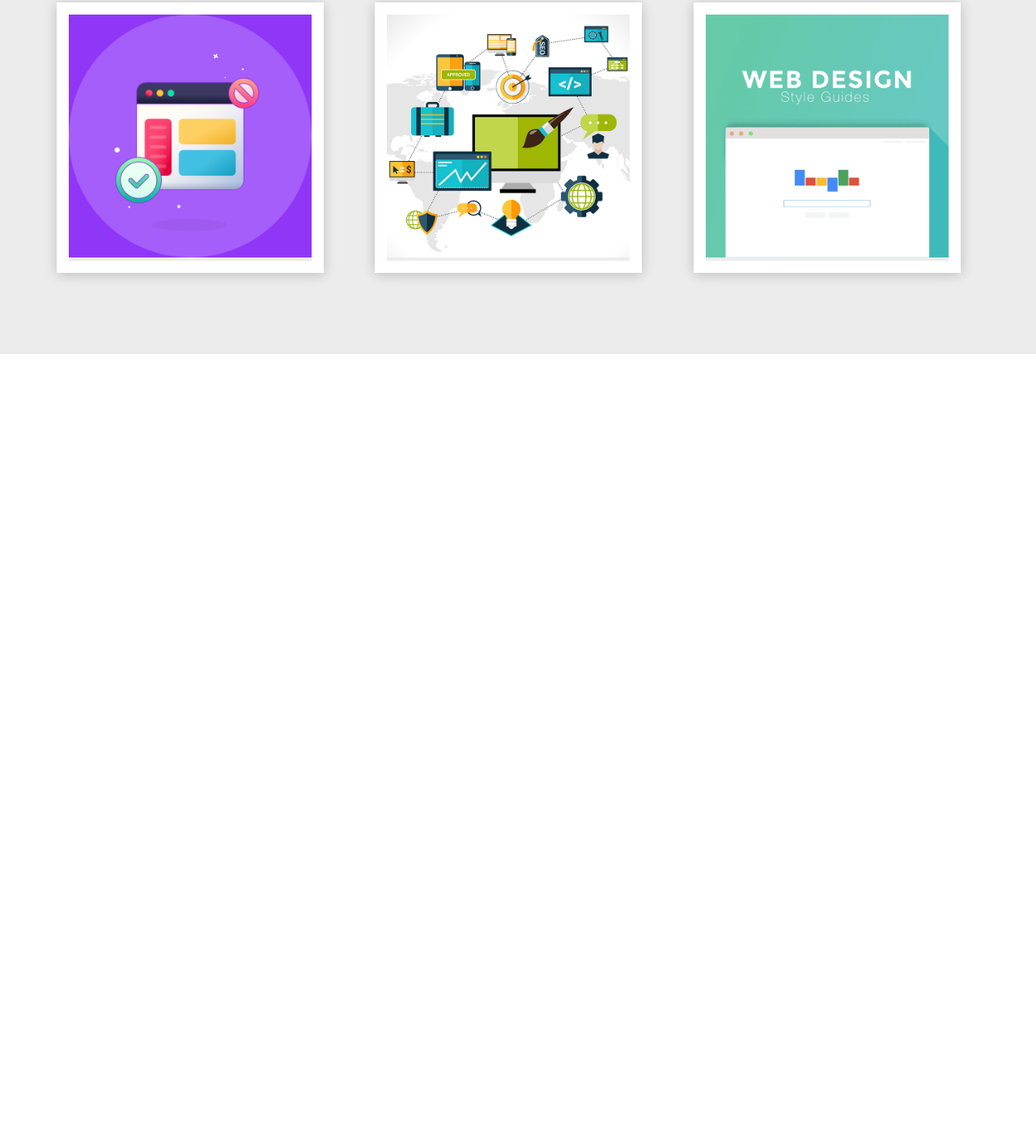
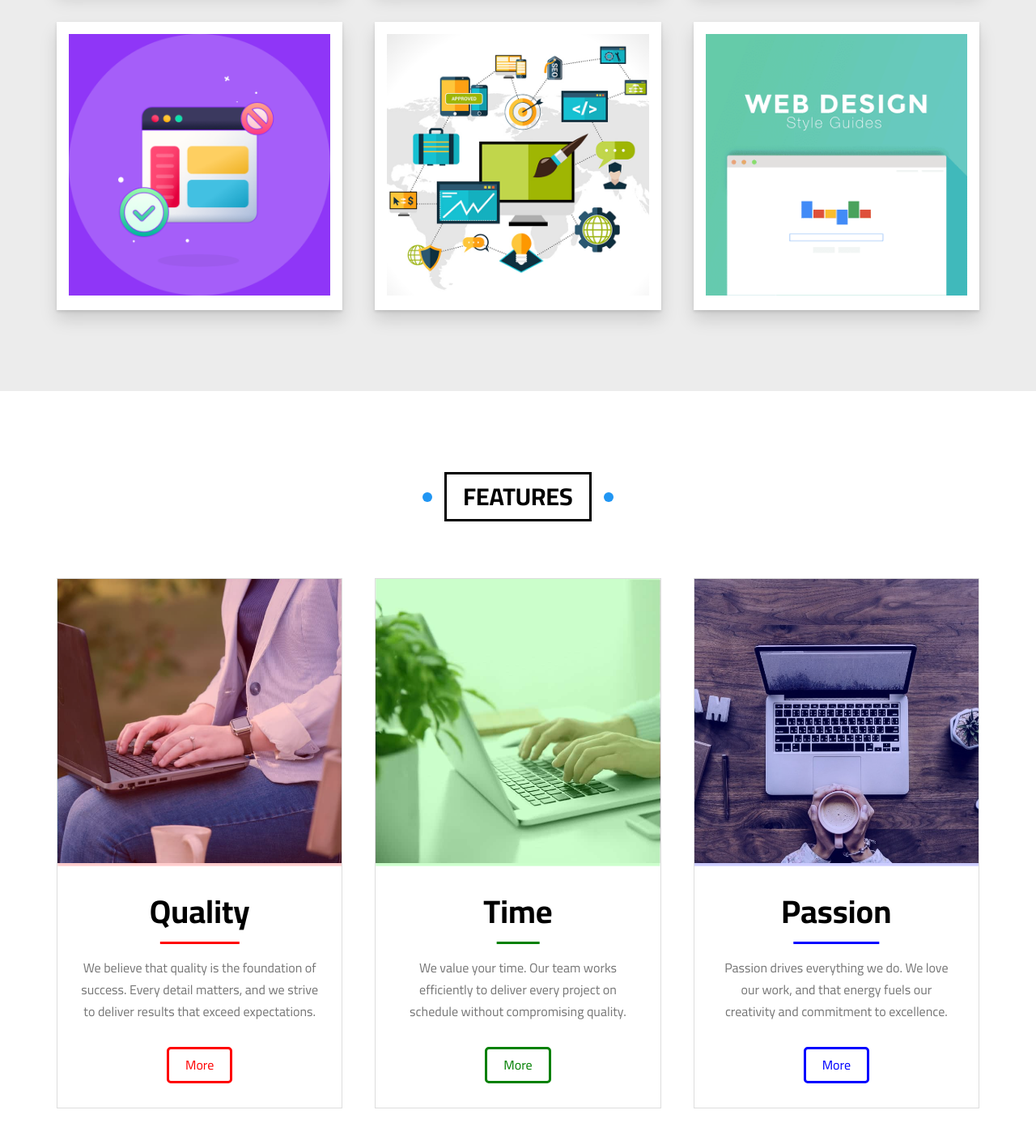
Before and after one commit to ALSultan404/My_Own_Website, a plain HTML site: page index.html in a window 1280 px wide. Shown: the part 2551-3959 px from the top of the page at 81% size. Before the commit the page ends 2988 px from the top, so only its background shows below. Drawn offline with Linux system fonts and the light colour scheme.

Commit message:
Added More Sections

```diff
--- a/CSS/alsultan.css
+++ b/CSS/alsultan.css
@@ -9,6 +9,7 @@
     --main-color-alt: #1787e0;
     --main-transition: 0.3s;
     --section-padding: 100px;
+    --section-background: #ECECEC;
 }
 html {
     scroll-behavior: smooth;
@@ -250,7 +251,7 @@ ul {
     top: -60px;
     width: 100%;
     height: 100%;
-    background-color: #ECECEC;
+    background-color: var(--section-background);
     z-index: -1;
     transform: skewY(-6deg);
     transform-origin: top left;
@@ -378,28 +379,173 @@ ul {
 .gallery {
     padding-top: var(--section-padding);
     padding-bottom: var(--section-padding);
-    background-color: #ECECEC;
+    background-color: var(--section-background);
 }
 .gallery .container {
     display: grid;
     grid-template-columns: repeat(auto-fill, minmax(300px, 1fr));
     gap: 40px;
 }
-.gallery .image {
-    border: 15px solid white;
-    box-shadow: 0 2px 15px rgb(0 0 0 / 20%);
-    width: fit-content;
+.gallery .box {
+  padding: 15px;
+  background-color: white;
+  box-shadow: 0px 12px 20px 0px rgb(0 0 0 / 13%), 0px 2px 4px 0px rgb(0 0 0 / 12%);
+}
+.gallery .box .image {
+    position: relative;
     overflow: hidden;
 }
-.gallery .image img {
-    width: 300px;
+.gallery .box .image::before {
+    content: "";
+    position: absolute;
+    top: 50%;
+    left: 50%;
+    transform: translate(-50%, -50%);
+    background-color: rgb(255, 255, 255, 0.2);
+    width: 0;
+    height: 0;
+    opacity: 0;
+    z-index: 2;
+}
+.gallery .box .image:hover::before {
+    animation: flashing 0.7s;
+}
+.gallery .box .image img {
+    max-width: 100%;
     transition: var(--main-transition);
 }
-.gallery .image:hover img {
-    transform: scale(1.2, 1.2) rotate(6deg);
+.gallery .box .image:hover img {
+    transform: scale(1.2) rotate(6deg);
+}
+/* End Gallery */
+/* Start Features */
+.features {
+    padding-top: var(--section-padding);
+    padding-bottom: var(--section-padding);
+}
+.features .container {
+    display: grid;
+    grid-template-columns: repeat(auto-fill, minmax(300px, 1fr));
+    gap: 40px;
+}
+.features .box {
+    border: 1px solid #ddd;
+}
+.features .box .image img {
+    max-width: 100%;
     position: relative;
 }
-/* End Gallery */
+.features .box .image {
+    position: relative;
+    overflow: hidden;
+}
+.features .box.quality .image::before {
+    content: "";
+    position: absolute;
+    top: 50%;
+    left: 50%;
+    transform: translate(-50%, -50%);
+    background-color: rgb(255, 0, 0, 0.2);
+    width: 100%;
+    height: 100%;
+    z-index: 10;
+}
+.features .box.time .image::before {
+    content: "";
+    position: absolute;
+    top: 50%;
+    left: 50%;
+    transform: translate(-50%, -50%);
+    background-color: rgb(0, 255, 0, 0.2);
+    width: 100%;
+    height: 100%;
+    z-index: 10;
+}
+.features .box.passion .image::before {
+    content: "";
+    position: absolute;
+    top: 50%;
+    left: 50%;
+    transform: translate(-50%, -50%);
+    background-color: rgb(0, 0, 255, 0.2);
+    width: 100%;
+    height: 100%;
+    z-index: 10;
+}
+.features .box .info {
+    text-align: center;
+}
+.features .box .info h2 {
+    font-size: 40px;
+    position: relative;
+}
+.features .box.quality .info h2::before {
+    content: "";
+    position: absolute;
+    height: 3px;
+    background-color: red;
+    top: 60px;
+    left: 50%;
+    transform: translatex(-50%);
+    width: 28%;
+}
+.features .box.time .info h2::before {
+    content: "";
+    position: absolute;
+    height: 3px;
+    background-color: green;
+    top: 60px;
+    left: 50%;
+    transform: translatex(-50%);
+    width: 15%;
+}
+.features .box.passion .info h2::before {
+    content: "";
+    position: absolute;
+    height: 3px;
+    background-color: blue;
+    top: 60px;
+    left: 50%;
+    transform: translatex(-50%);
+    width: 30%;
+}
+.features .box .link-quality a {
+    text-align: center;
+    display: block;
+    margin: 30px auto;
+    color: red;
+    border: 3px solid red;
+    width: fit-content;
+    padding: 10px 20px;
+    border-radius: 5px;
+}
+.features .box .link-time a {
+    text-align: center;
+    display: block;
+    margin: 30px auto;
+    color: green;
+    border: 3px solid green;
+    width: fit-content;
+    padding: 10px 20px;
+    border-radius: 5px;
+}
+.features .box .link-passion a {
+    text-align: center;
+    display: block;
+    margin: 30px auto;
+    color: blue;
+    border: 3px solid blue;
+    width: fit-content;
+    padding: 10px 20px;
+    border-radius: 5px;
+}
+.features .box .info p {
+    color: #777;
+    line-height: 1.7;
+    width: 300px;
+    margin: 0 auto;
+}
+/* End Features */
 /* Start Animation */
 @keyframes up-and-down {
     0%,
@@ -455,9 +601,14 @@ ul {
         transform: translateX(10px);
     }
 }
-@keyframes fill-img{
-    {
-
+@keyframes flashing {
+    0%, 40% {
+        opacity: 1;
+    }
+    100% {
+        opacity: 0;
+        width: 200%;
+        height: 200%;
     }
 }
 /* End Animation */
--- a/index.html
+++ b/index.html
@@ -175,26 +175,81 @@
         <div class="gallery">
             <div class="main-title">gallery</div>
             <div class="container">
+                <div class="box">
                     <div class="image">
                         <img src="imgs/gallery-01.png" alt="">
                     </div>
+                </div>
+                <div class="box">
                     <div class="image">
                         <img src="imgs/gallery-02.png" alt="">
                     </div>
+                </div>
+                <div class="box">
                     <div class="image">
                         <img src="imgs/gallery-03.jpg" alt="">
                     </div>
+                </div>
+                <div class="box">
                     <div class="image">
                         <img src="imgs/gallery-04.png" alt="">
                     </div>
+                </div>
+                <div class="box">
                     <div class="image">
                         <img src="imgs/gallery-05.jpg" alt="">
                     </div>
+                </div>
+                <div class="box">
                     <div class="image">
                         <img src="imgs/gallery-06.png" alt="">
                     </div>
                 </div>
             </div>
+        </div>
         <!-- End Gallery -->
+        <!-- Start Features -->
+        <div class="features" id="features">
+            <h2 class="main-title">Features</h2>
+            <div class="container">
+                <div class="box quality">
+                    <div class="image">
+                        <img src="imgs/features-01.jpg" alt="">
+                    </div>
+                    <div class="info">
+                        <h2>Quality</h2>
+                        <p>We believe that quality is the foundation of success. Every detail matters, and we strive to deliver results that exceed expectations.</p>
+                    </div>
+                    <div class="link-quality">
+                        <a href="#">More</a>
+                    </div>
+                </div>
+                <div class="box time">
+                    <div class="image">
+                        <img src="imgs/features-02.jpg" alt="">
+                    </div>
+                    <div class="info">
+                        <h2>Time</h2>
+                        <p>We value your time. Our team works efficiently to deliver every project on schedule without compromising quality.</p>
+                    </div>
+                    <div class="link-time">
+                        <a href="#">More</a>
+                    </div>
+                </div>
+                <div class="box passion">
+                    <div class="image">
+                        <img src="imgs/features-03.jpg" alt="">
+                    </div>
+                    <div class="info">
+                        <h2>Passion</h2>
+                        <p>Passion drives everything we do. We love our work, and that energy fuels our creativity and commitment to excellence.</p>
+                    </div>
+                    <div class="link-passion">
+                        <a href="#">More</a>
+                    </div>
+                </div>
+            </div>
+        </div>
+        <!-- End Features -->
     </body>
 </html>
```
Lines whose indentation alone changed are shown as unchanged.
